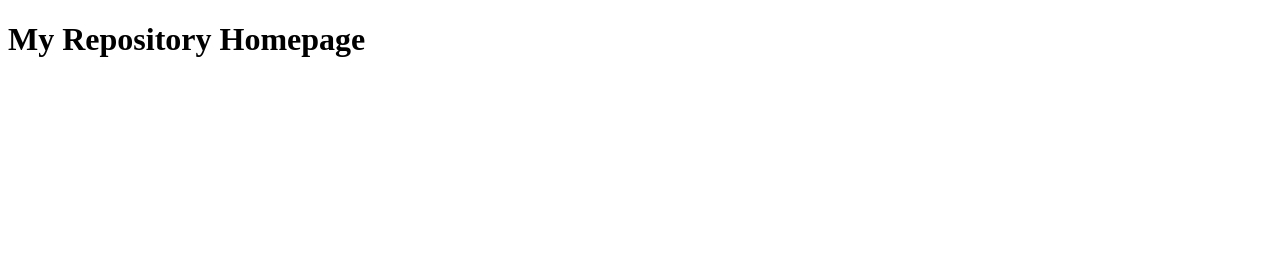
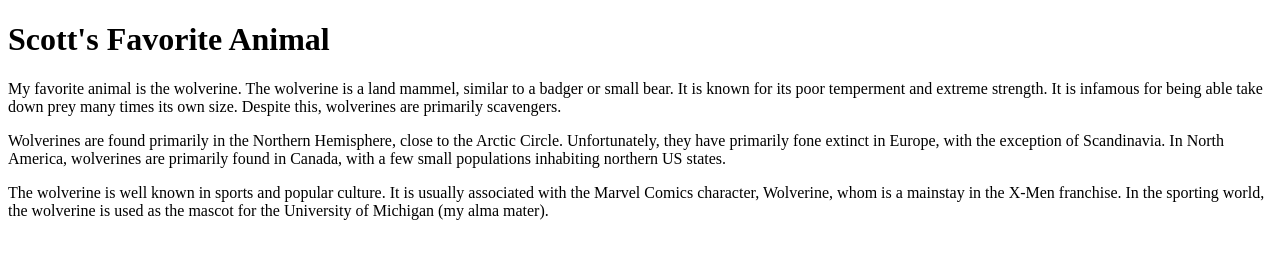
Before and after one commit to sehouse/my-first-repo, a plain HTML site: page index.html in a window 1280 px wide. Drawn offline with Linux system fonts and the light colour scheme.

Commit message:
Edited the HTML

```diff
--- a/index.html
+++ b/index.html
@@ -4,11 +4,20 @@
 <head>
     <meta charset="UTF-8">
     <meta name="viewport" content="width=device-width, initial-scale=1.0">
-    <title>Document</title>
+    <title>Scott's Favorite Animal</title>
 </head>
 
 <body>
-    <h1>My Repository Homepage</h1>
+    <h1>Scott's Favorite Animal</h1>
+    <p>My favorite animal is the wolverine. The wolverine is a land mammel, similar to a badger or small bear. It is
+        known for its poor temperment and extreme strength. It is infamous for being able take down prey many times its
+        own size. Despite this, wolverines are primarily scavengers.</p>
+    <p>Wolverines are found primarily in the Northern Hemisphere, close to the Arctic Circle. Unfortunately, they have
+        primarily fone extinct in Europe, with the exception of Scandinavia. In North America, wolverines are primarily
+        found in Canada, with a few small populations inhabiting northern US states.</p>
+    <p>The wolverine is well known in sports and popular culture. It is usually associated with the Marvel Comics
+        character, Wolverine, whom is a mainstay in the X-Men franchise. In the sporting world, the wolverine is used as
+        the mascot for the University of Michigan (my alma mater).</p>
 </body>
 
 </html>
```
